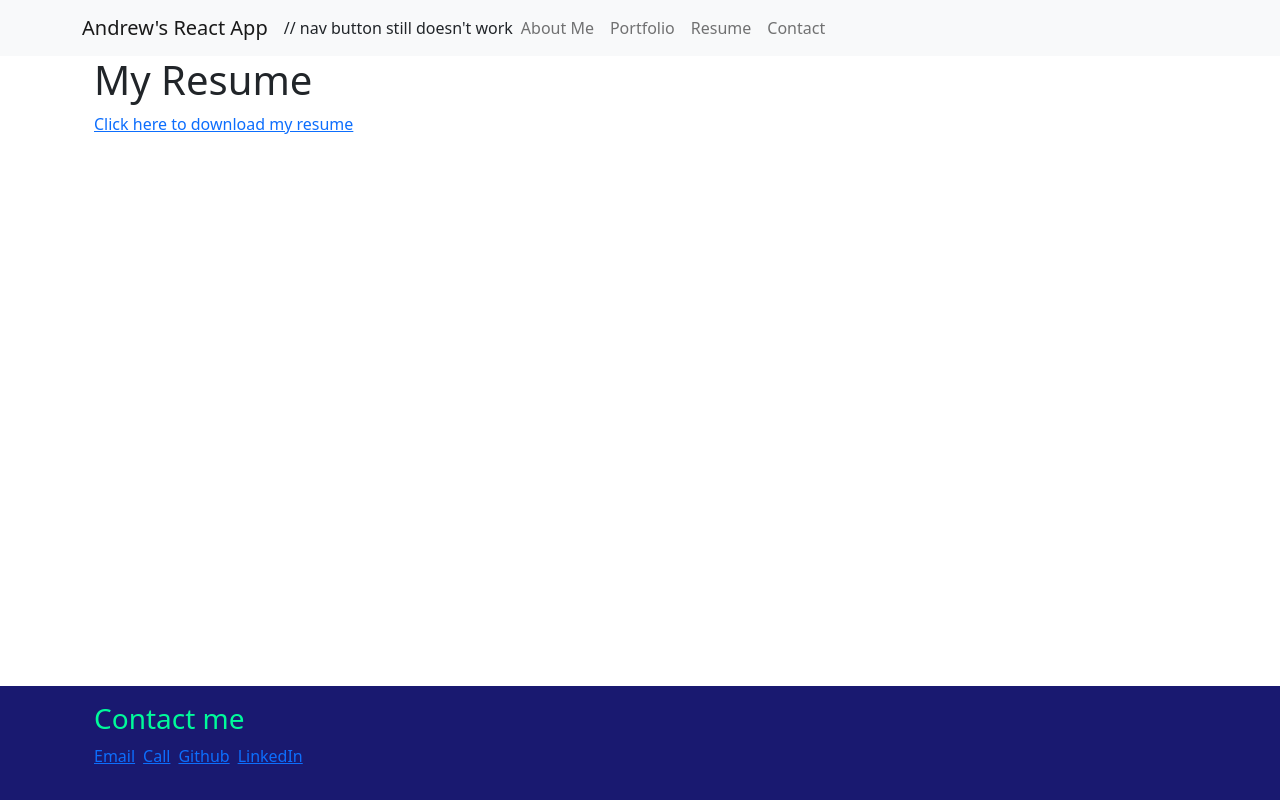
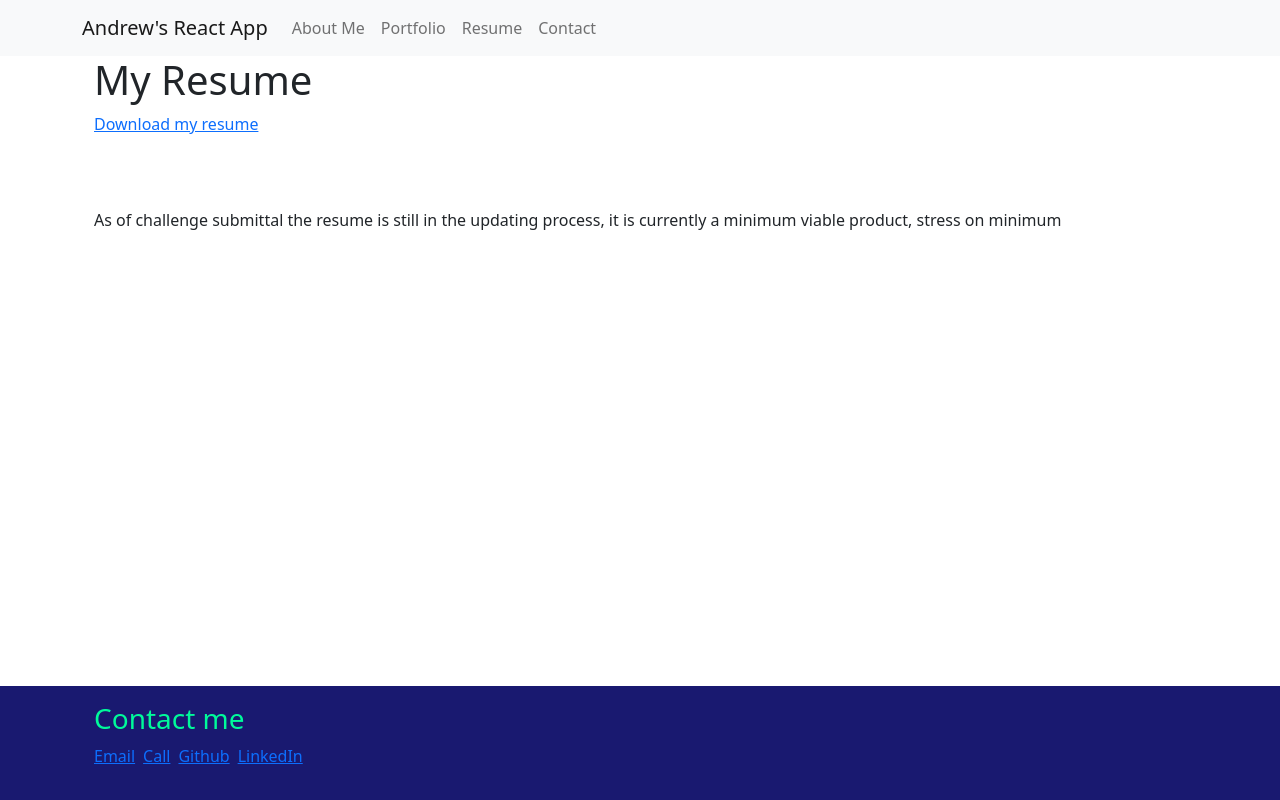
Before and after one commit to AndrewmLittlejohn/ReactPageforChallenge20, a React (Create React App) app: page /resume in a window 1280 px wide. Built offline with nearby package versions, Linux system fonts and the light colour scheme.

Commit message:
getting close

```diff
--- a/src/components/navBar.js
+++ b/src/components/navBar.js
@@ -1,17 +1,17 @@
 import React from 'react';
 import { Link } from 'react-router-dom';
 import 'bootstrap/dist/css/bootstrap.min.css';
+import 'bootstrap/dist/js/bootstrap.bundle.min.js';
 
 const Navbar = () => {
   return (
     <nav className="navbar navbar-expand-lg navbar-light bg-light" id='NavBarFull'>
       <div className="container">
         <Link className="navbar-brand" to="/">Andrew's React App</Link>
-        // nav button still doesn't work
-        <button className="navbar-toggler" data-bs-toggle="collapse" data-bs-target="#navbarContent" type="button">
+           <button className="navbar-toggler" data-bs-toggle="collapse" data-bs-target="#navbarSupportedContent" type="button">
           <span className="navbar-toggler-icon"></span>
         </button>
-        <div className="collapse navbar-collapse" id="navbarContent">
+        <div className="collapse navbar-collapse" id="navbarSupportedContent">
           <ul className="navbar-nav" id="NavBarList">
             <li className="nav-item">
               <Link className="nav-link" to="/about">About Me</Link>
--- a/src/components/resume.js
+++ b/src/components/resume.js
@@ -2,12 +2,18 @@ import React from 'react';
 import 'bootstrap/dist/css/bootstrap.min.css';
 
 const Resume = () => {
+
+  const LineBreaks = 4;
+  const whiteSpace = Array(LineBreaks).fill(null).map((_, index) => <br key={index} />);
+
   return (
     <div className="container">
       <h1>My Resume</h1>
       <p>
-        <a href="AndrewL_resume.pdf" download="Andrew_Littlejohn_Resume_April_2023.pdf">
-          Click here to download my resume</a>
+        <a href="./AndrewL_resume.pdf" target="_blank" rel="noopener noreferrer" download="Andrew_Littlejohn_Resume_April_2023.pdf">
+          Download my resume</a>
+          {whiteSpace}
+          As of challenge submittal the resume is still in the updating process, it is currently a minimum viable product, stress on minimum
       </p>
     </div>
   );
```
Also changed, not shown: 1 other file (tests, documents, lock files or other folders).
